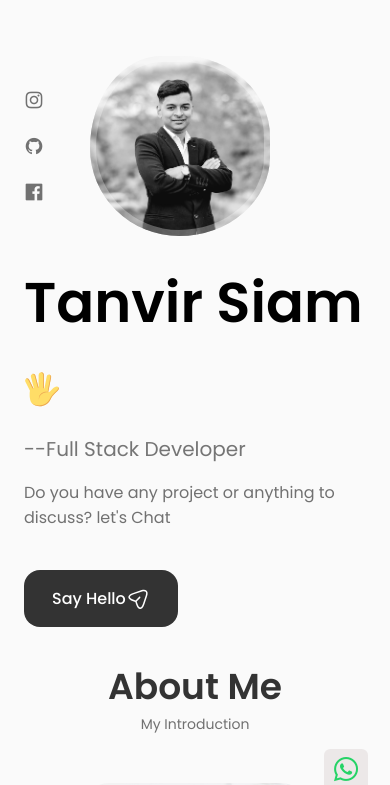
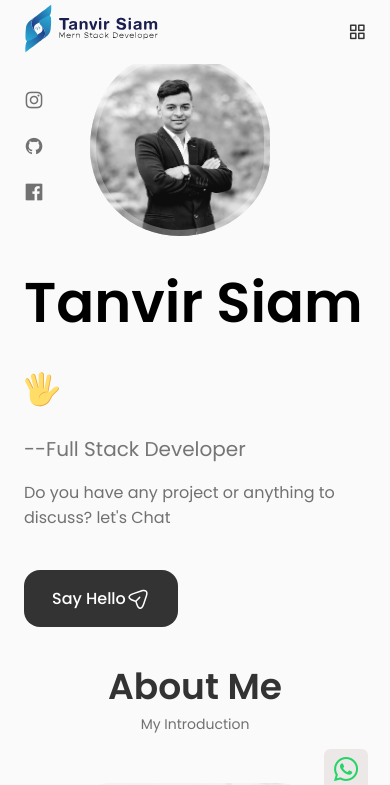
Before and after one commit to tanvirtalukdersiam/final_portfolio, a React (Vite) app: page / in a window 390 px wide. Shown: the top 785 px of the page. Built offline with nearby package versions, Linux system fonts and the light colour scheme.

Commit message:
nav changes

```diff
--- a/src/components/Header/Header.css
+++ b/src/components/Header/Header.css
@@ -55,10 +55,10 @@
 @media screen and (max-width: 768px) {
   .header {
     top: initial;
-    bottom: 0;
+    top: 0;
   }
   .nav {
-    height: var(--header-height);
+    height: calc(var(--header-height) + 1rem);
   }
   .nav_menu {
     position: fixed;
```
